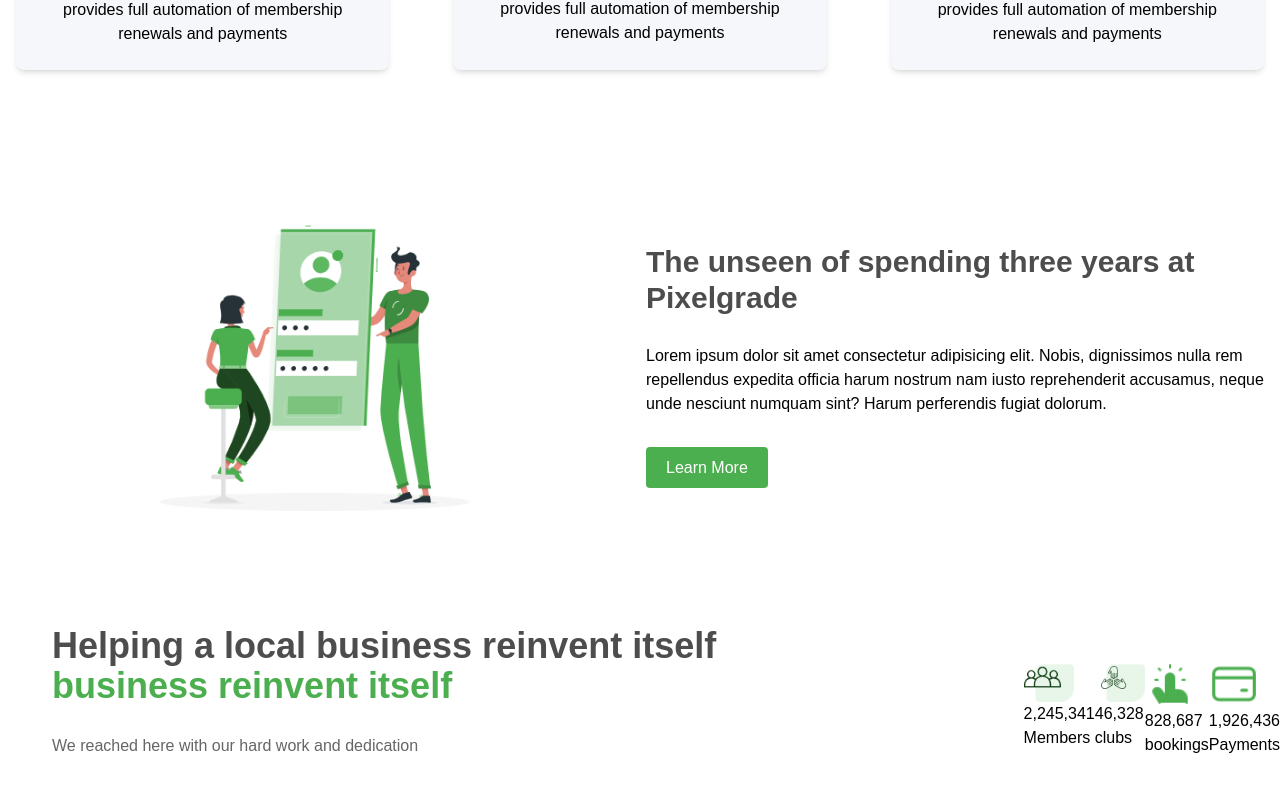
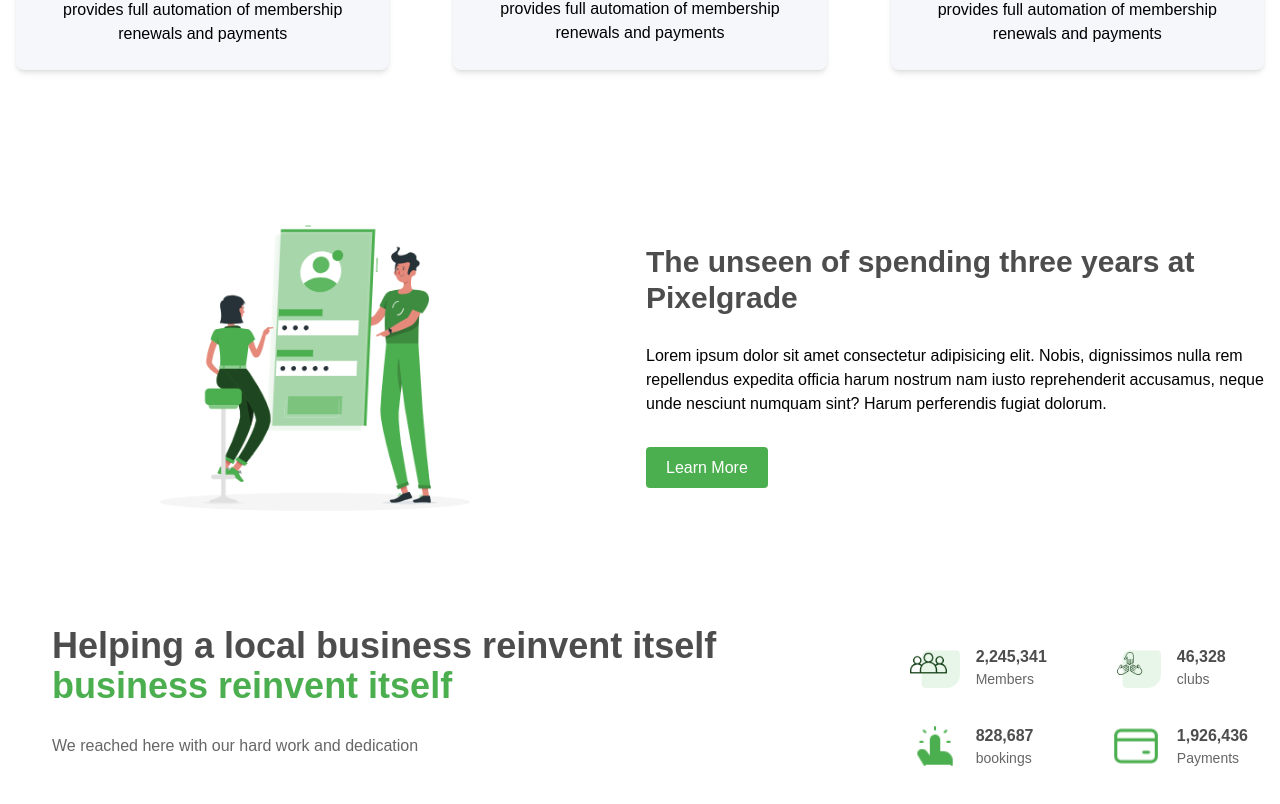
Before and after one commit to sam-0905/Nexcent, a Next.js app in the folder nexora/: page / in a window 1280 px wide. Shown: the part 1082-1886 px from the top of the page. Built offline with nearby package versions, Linux system fonts and the light colour scheme.

Commit message:
Style -achievement section using CSS grid column layout

```diff
--- a/nexora/Components/section/support.tsx
+++ b/nexora/Components/section/support.tsx
@@ -4,24 +4,28 @@ import {supportData} from "@/data/support"
 const Support = () => {
   return (
     <>
-    <div className="flex flex-col items-center md:flex-row gap-10 mt-10 mb-8 justify-between">
+    <div className="flex flex-col items-center md:flex-row gap-5 mt-10 mb-8 justify-between">
+
         <div className="flex-1 px-6 m-7 ">
         <h2 className="text-4xl font-bold text-[#4D4D4D] mb-7">{supportData.status.title}
           <span className="block text-[#4caf4f]">business reinvent itself</span>
         </h2>
         <p className="text-md text-[#666] mb-8">{supportData.status.subtitle}</p>
         </div>
-        <div className="flex">
+
+        <div className="grid grid-cols-2 gap-x-16 gap-y-8 mr-8">
         {supportData.status.achievements.map((achievement) => (
-            <div key={achievement.title}>
+            <div key={achievement.title} className="flex items-center gap-4">
             <Image
                 src={achievement.logo.src}
                 alt={achievement.logo.alt}
                 width={50}
                 height={50}
                 />
-                <h3>{achievement.title}</h3>
-                <p>{achievement.subtitle}</p>
+                <div>
+                  <h3 className="font-bold text-[#4D4D4D]" >{achievement.title}</h3>
+                <p className="text-sm text-[#666]">{achievement.subtitle}</p>
+                </div>
             </div>
         ))}
         </div>
```
